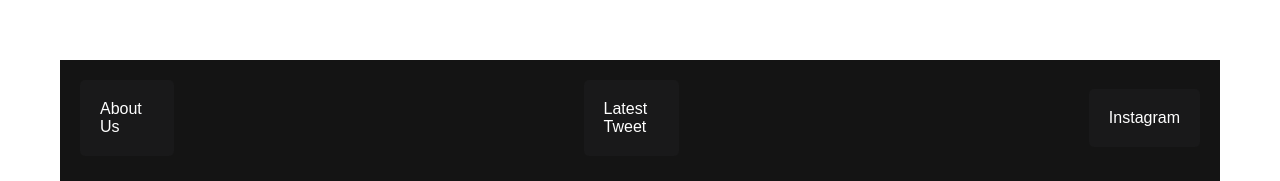
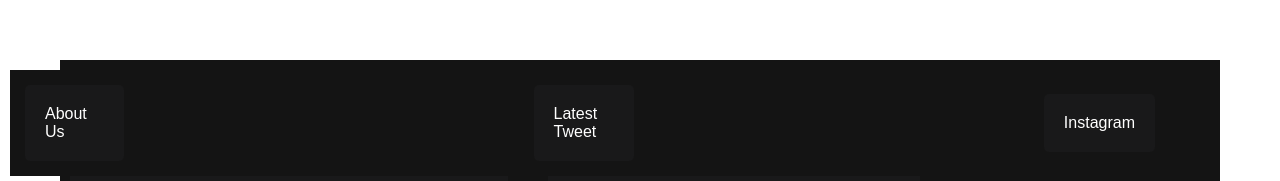
Before and after one commit to abateWT/abateWT.github.io, a plain HTML site: page cs315/grid.html in a window 1280 px wide. Shown: the top 181 px of the page. Drawn offline with Linux system fonts and the light colour scheme.

Commit message:
Update grid.html

```diff
--- a/cs315/grid.html
+++ b/cs315/grid.html
@@ -6,7 +6,6 @@
     <link rel="stylesheet" href="https://cdnjs.cloudflare.com/ajax/libs/font-awesome/4.7.0/css/font-awesome.min.css">
     <style>
 
-
 body {
   margin: 60px;
 }
@@ -14,14 +13,16 @@ body {
 .top1 {
   display: grid;
   grid-template-columns: auto auto auto;
-  padding:10px;
-  margin: 0px;
+  padding: 5px;px;
+  margin: 10px;
   grid-gap: 390px;
   background-color:rgb(20, 20, 20);
   color: #444;
   align-items: center;
   justify-content: space-evenly;
   font-family: fantasy;
+  position: absolute;
+  right: 100px;
 
 
 }
@@ -49,6 +50,9 @@ body {
    display: grid;
    grid-template-columns: auto auto;
 }
+
+
+
     </style>
 </head>
 <body>
@@ -83,8 +87,6 @@ body {
   </div>
 
 
-
-
   <div class="box b">
     <ul>
       <a href="#" class="fa fa-twitter" style="color: aliceblue; padding: 5px; text-decoration-color: rgb(255, 174, 0);"></a>
@@ -112,8 +114,6 @@ body {
 </div>
 
 
-
-
 </div>
 </div>
 
```
